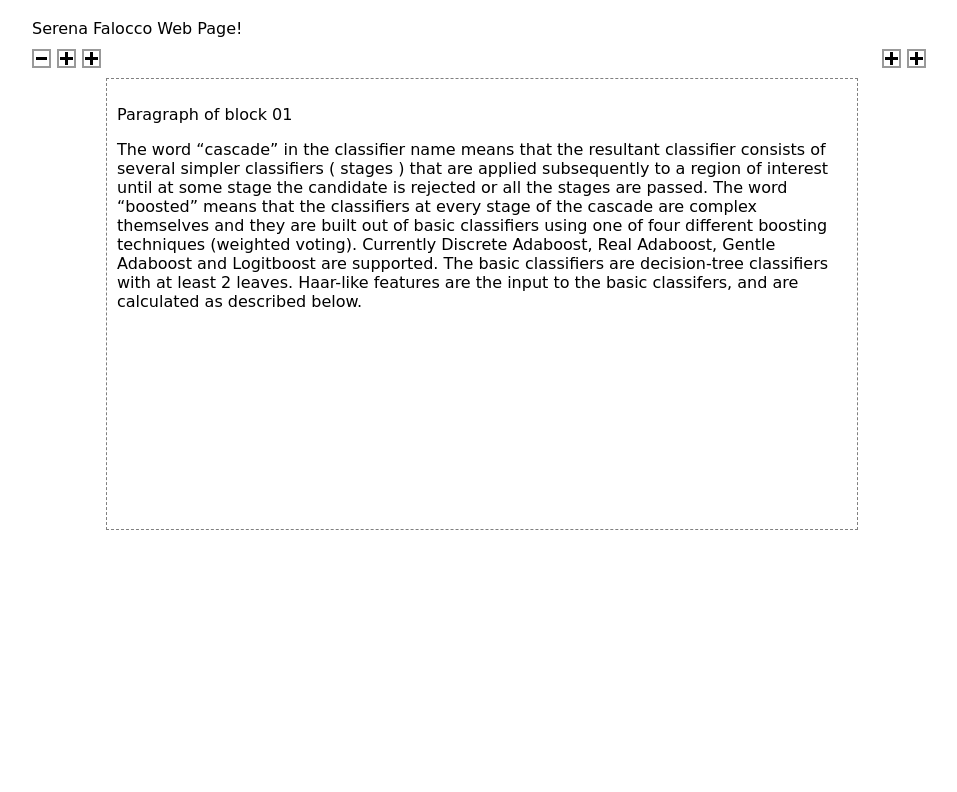
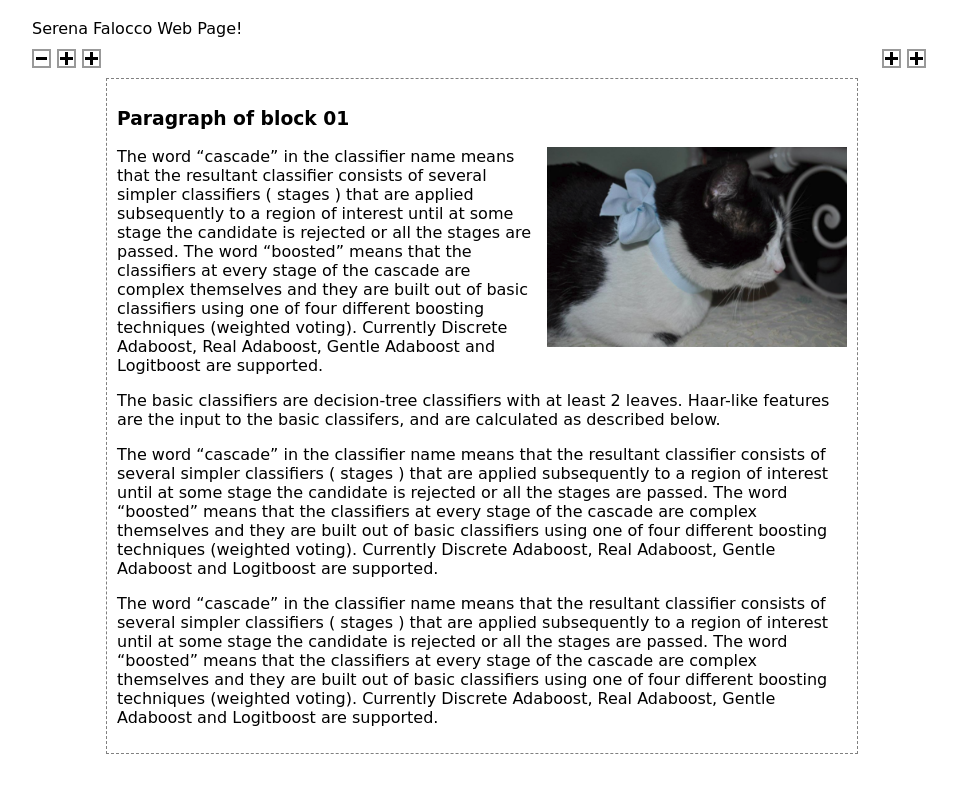
Before and after one commit to falocco/falocco.github.com, a plain HTML site: page index.html in a window 1280 px wide. Shown: the part 62-854 px from the top of the page, without its empty margins (158-1115 px from the left). Before the commit the page ends 800 px from the top, so only its background shows below. Drawn offline with Linux system fonts and the light colour scheme; a web font is replaced by a local one.

Commit message:
examples of images with text

```diff
--- a/index.html
+++ b/index.html
@@ -33,7 +33,8 @@
       </ul>
       Serena Falocco Web Page!
       <div id="block01">
-        <p>Paragraph of block 01</p>
+        <h3>Paragraph of block 01</h3>
+        <img class="i_right" src="imgs/img01.png" alt="Il mio gatto"/>
         <p>The word “cascade” in the classifier name means that the resultant
         classifier consists of several simpler classifiers ( stages ) that are
         applied subsequently to a region of interest until at some stage the
@@ -42,12 +43,41 @@
         themselves and they are built out of basic classifiers using one of four
         different boosting techniques (weighted voting). Currently Discrete
         Adaboost, Real Adaboost, Gentle Adaboost and Logitboost are
-        supported. The basic classifiers are decision-tree classifiers with at
-        least 2 leaves. Haar-like features are the input to the basic
-        classifers, and are calculated as described below.</p>
+        supported.</p>
+        <p>The basic classifiers are decision-tree classifiers with at least 2
+        leaves. Haar-like features are the input to the basic classifers, and
+        are calculated as described below.</p>
+        <p>The word “cascade” in the classifier name means that the resultant
+        classifier consists of several simpler classifiers ( stages ) that are
+        applied subsequently to a region of interest until at some stage the
+        candidate is rejected or all the stages are passed. The word “boosted”
+        means that the classifiers at every stage of the cascade are complex
+        themselves and they are built out of basic classifiers using one of four
+        different boosting techniques (weighted voting). Currently Discrete
+        Adaboost, Real Adaboost, Gentle Adaboost and Logitboost are
+        supported.</p>
+        <p>The word “cascade” in the classifier name means that the resultant
+        classifier consists of several simpler classifiers ( stages ) that are
+        applied subsequently to a region of interest until at some stage the
+        candidate is rejected or all the stages are passed. The word “boosted”
+        means that the classifiers at every stage of the cascade are complex
+        themselves and they are built out of basic classifiers using one of four
+        different boosting techniques (weighted voting). Currently Discrete
+        Adaboost, Real Adaboost, Gentle Adaboost and Logitboost are
+        supported.</p>
       </div>
       <div id="block02">
         <h3>Paragraph of block 02</h3>
+        <p>The word “cascade” in the classifier name means that the resultant
+        classifier consists of several simpler classifiers ( stages ) that are
+        applied subsequently to a region of interest until at some stage the
+        candidate is rejected or all the stages are passed. The word “boosted”
+        means that the classifiers at every stage of the cascade are complex
+        themselves and they are built out of basic classifiers using one of four
+        different boosting techniques (weighted voting). Currently Discrete
+        Adaboost, Real Adaboost, Gentle Adaboost and Logitboost are
+        supported.</p>
+        <img class="i_left" src="imgs/img01.png" alt="Il mio gatto"/>
         <p>There is a lot of frameworks and different api, and all of them
         require lot of learning and code writing to describe what you really
         want to do. Despite of incredible flexibility, this approach is very
@@ -58,11 +88,7 @@
         is model oriented design. Engineer describe process to perform in
         diagrams and software generate code to run on microprocessor. With this
         approach it is easy to make changes, maintain and test things. Why not
-        use this in general programming? So, today frozen can look silly - most
-        of modules repeat coreutils and common tools. But tomorrow you could
-        look at big flat screen with huge block diagram which in realtime show
-        load to every computer in your cluster and you could change any
-        parameter on fly, add some more workers and so on.</p>
+        use this in general programming?</p>
       </div>
       <div id="block03">
         <h2>Paragraph of block 03</h2>
@@ -74,6 +100,7 @@
           <a href="http://www.google.it">link 05</a>
           <a href="http://www.google.it">link 06</a>
         </p>
+        <img class="i_center" src="imgs/img01.png" alt="Il mio gatto"/>
       </div>
       <div id="block04">
         <p>Paragraph of block 04</p>
```
